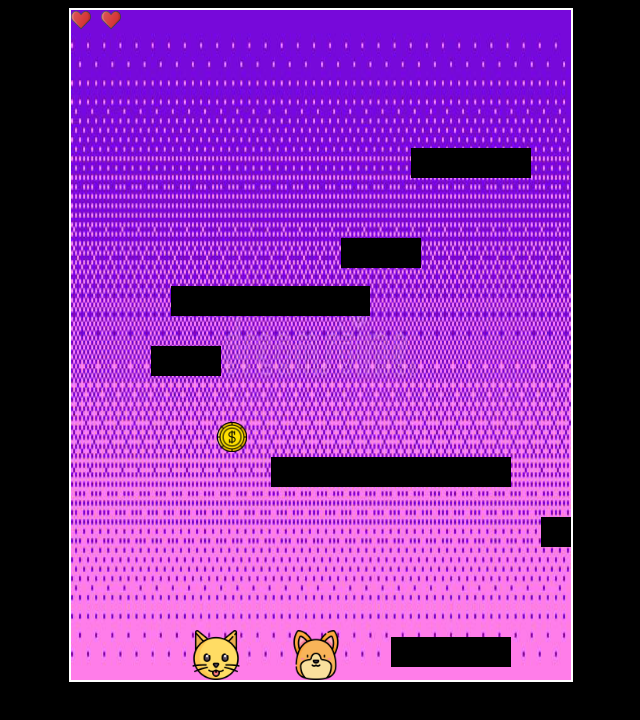
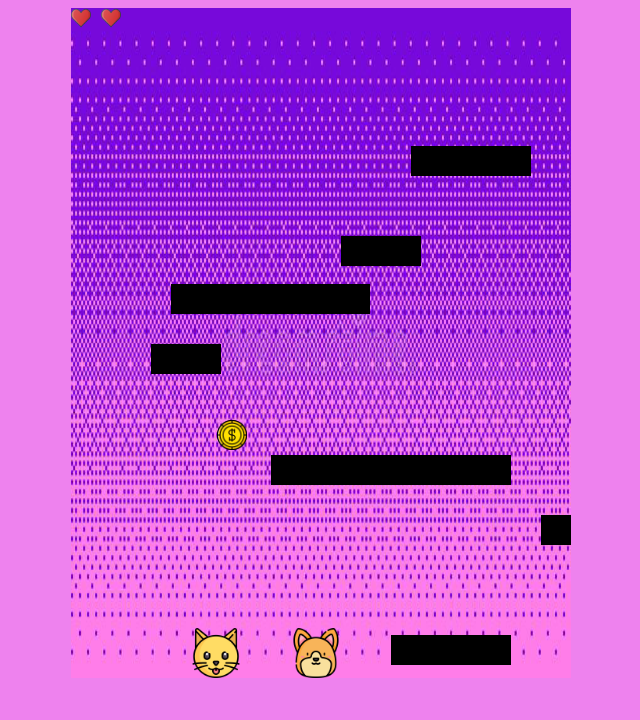
Before and after one commit to amezurita/Tera-Pippa, a plain HTML site: page index.html in a window 1280 px wide. Shown: the whole page, without its empty margins (319-959 px from the left). Drawn offline with Linux system fonts and the light colour scheme.

Commit message:
added README

```diff
--- a/style.css
+++ b/style.css
@@ -1,13 +1,8 @@
+
 body{
-    background-color: black;
+    background-color: violet;
+
+        display: flex;
+        justify-content: center;
+        align-items: center;
 }
-
-body>div>div{
-    display: flex;
-    justify-content: center;
-    align-content: center;
-}
-canvas{
-    border: white solid 2px;
-
-}
```
Also changed, not shown: index.html (+5 -2 lines), Imgs/a.png (added), Imgs/arrows.png (added), Imgs/d.png (added), 1 other file.
